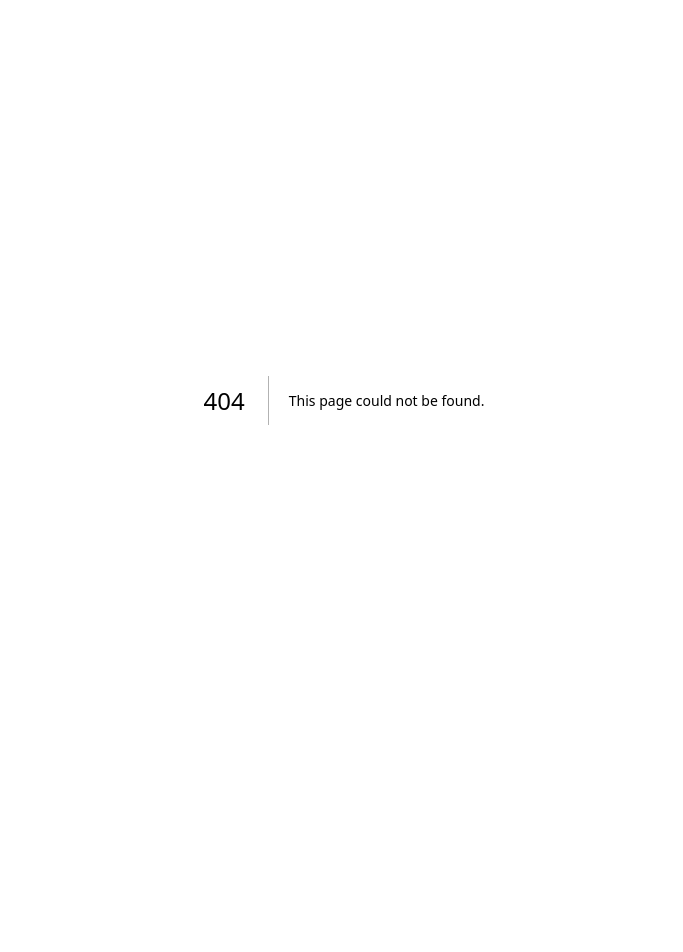
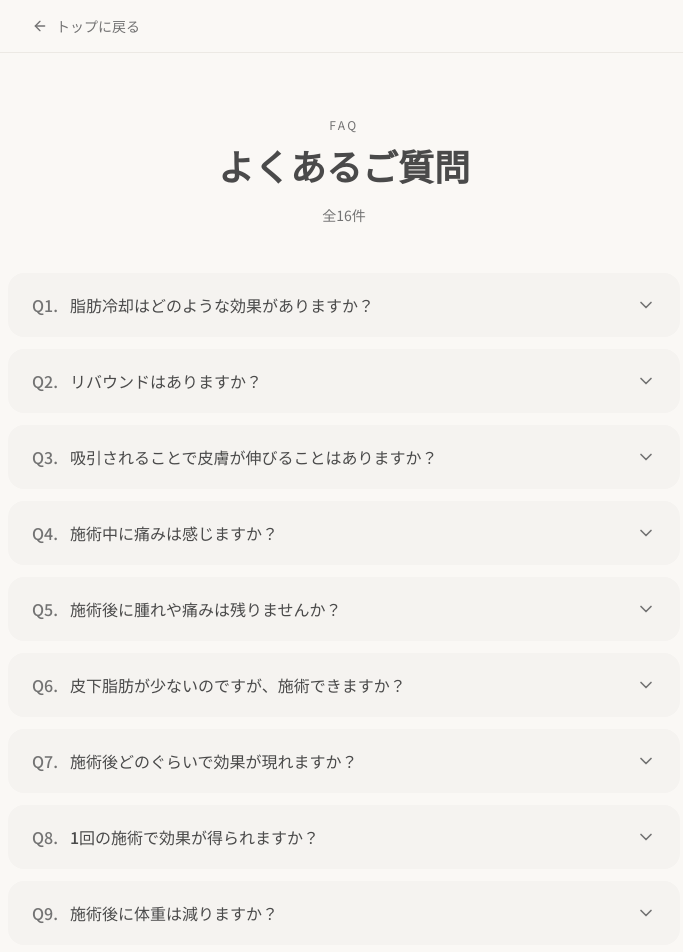
Before and after one commit to ryuya-source/vieru, a Next.js app: page /faq in a window 1280 px wide. Before the commit this address had no page. Shown: the top 952 px of the page, without its empty margins (296-979 px from the left). Before the commit the page ends 800 px from the top, so only its background shows below. Built offline with nearby package versions, Linux system fonts and the light colour scheme.

Commit message:
feat: implement FAQ section with shared data file
Create FAQ data file, update homepage to show first 4, add link to full FAQ page.

```diff
--- /dev/null
+++ b/app/faq/page.tsx
@@ -0,0 +1,91 @@
+"use client"
+
+import { useState } from "react"
+import Link from "next/link"
+import { ChevronDown, ArrowLeft } from "lucide-react"
+import { faqs } from "@/lib/faq-data"
+
+export default function FAQPage() {
+  const [openIndex, setOpenIndex] = useState<number | null>(null)
+
+  return (
+    <div className="min-h-screen bg-background">
+      <header className="sticky top-0 z-50 bg-background/80 backdrop-blur-md border-b border-border/50">
+        <div className="max-w-2xl mx-auto px-6 py-4 flex items-center gap-4">
+          <Link
+            href="/"
+            className="inline-flex items-center gap-2 text-sm text-muted-foreground hover:text-foreground transition-colors"
+          >
+            <ArrowLeft className="w-4 h-4" />
+            {'トップに戻る'}
+          </Link>
+        </div>
+      </header>
+
+      <main className="py-16 px-6">
+        <div className="max-w-2xl mx-auto">
+          <div className="text-center mb-12">
+            <p className="text-xs tracking-[0.2em] uppercase text-muted-foreground mb-4">
+              FAQ
+            </p>
+            <h1 className="font-serif text-3xl md:text-4xl font-semibold text-balance">
+              {'よくあるご質問'}
+            </h1>
+            <p className="text-sm text-muted-foreground mt-4">
+              {`全${faqs.length}件`}
+            </p>
+          </div>
+
+          <div className="space-y-3">
+            {faqs.map((faq, index) => (
+              <div key={faq.question} className="bg-card rounded-2xl overflow-hidden">
+                <button
+                  onClick={() => setOpenIndex(openIndex === index ? null : index)}
+                  className="w-full flex items-center justify-between px-6 py-5 text-left"
+                  aria-expanded={openIndex === index}
+                >
+                  <span className="text-sm md:text-base font-medium pr-4">
+                    <span className="text-muted-foreground mr-3">
+                      {`Q${index + 1}.`}
+                    </span>
+                    {faq.question}
+                  </span>
+                  <ChevronDown
+                    className={`w-5 h-5 shrink-0 text-muted-foreground transition-transform duration-200 ${
+                      openIndex === index ? "rotate-180" : ""
+                    }`}
+                  />
+                </button>
+                <div
+                  className={`overflow-hidden transition-all duration-300 ${
+                    openIndex === index ? "max-h-96" : "max-h-0"
+                  }`}
+                >
+                  <div className="px-6 pb-6">
+                    <p className="text-sm text-muted-foreground leading-relaxed">
+                      {faq.answer}
+                    </p>
+                  </div>
+                </div>
+              </div>
+            ))}
+          </div>
+
+          <p className="text-center text-sm text-muted-foreground mt-12">
+            {'その他ご不明点などお気軽にご相談ください'}
+          </p>
+
+          <div className="text-center mt-8">
+            <Link
+              href="/"
+              className="inline-flex items-center gap-2 text-sm font-medium text-foreground hover:opacity-70 transition-opacity"
+            >
+              <ArrowLeft className="w-4 h-4" />
+              {'トップページに戻る'}
+            </Link>
+          </div>
+        </div>
+      </main>
+    </div>
+  )
+}
--- a/components/sections/faq.tsx
+++ b/components/sections/faq.tsx
@@ -1,30 +1,11 @@
 "use client"
 
 import { useState } from "react"
-import { ChevronDown } from "lucide-react"
+import Link from "next/link"
+import { ChevronDown, ArrowRight } from "lucide-react"
+import { faqs } from "@/lib/faq-data"
 
-const faqs = [
-  {
-    question: "施術中に痛みは感じますか？",
-    answer:
-      "施術中はほとんど痛みを感じません。施術部位にアプリケータを装着すると皮膚が吸引されるため、多少の違和感を感じることもありますが、数分で慣れるお客様が大半です。冷却を行う段階になるとほとんど痛みはございません。",
-  },
-  {
-    question: "1回の施術で効果が得られますか？",
-    answer:
-      "初回施術から効果を実感頂いているお客様もおりますが、ご希望のボディラインに近づけるためには複数回の施術を推奨しております。再度同じ部位を施術する場合は最低4週間あける必要がございます。",
-  },
-  {
-    question: "リバウンドしますか？",
-    answer:
-      "脂肪細胞の数自体が減少するため、施術部位のリバウンドの事例は少ないです。ただし、食べすぎや運動不足などによって施術効果が低くなることがあります。",
-  },
-  {
-    question: "施術後に腫れや痛みは残りませんか？",
-    answer:
-      "施術直後は皮膚に赤みが残る場合がございますが、1週間〜10日ほどで徐々に引いていきます。",
-  },
-]
+const previewFaqs = faqs.slice(0, 4)
 
 export function FAQ() {
   const [openIndex, setOpenIndex] = useState<number | null>(null)
@@ -42,7 +23,7 @@ export function FAQ() {
         </div>
 
         <div className="space-y-3">
-          {faqs.map((faq, index) => (
+          {previewFaqs.map((faq, index) => (
             <div key={faq.question} className="bg-card rounded-2xl overflow-hidden">
               <button
                 onClick={() => setOpenIndex(openIndex === index ? null : index)}
@@ -73,9 +54,15 @@ export function FAQ() {
           ))}
         </div>
 
-        <p className="text-center text-sm text-muted-foreground mt-8">
-          {'その他ご不明点などお気軽にご相談ください'}
-        </p>
+        <div className="text-center mt-10">
+          <Link
+            href="/faq"
+            className="inline-flex items-center gap-2 text-sm font-medium text-foreground hover:opacity-70 transition-opacity"
+          >
+            {`全${faqs.length}件のご質問を見る`}
+            <ArrowRight className="w-4 h-4" />
+          </Link>
+        </div>
       </div>
     </section>
   )
--- /dev/null
+++ b/lib/faq-data.ts
@@ -0,0 +1,87 @@
+export type FAQItem = {
+  question: string
+  answer: string
+}
+
+export const faqs: FAQItem[] = [
+  {
+    question: "脂肪冷却はどのような効果がありますか？",
+    answer:
+      "皮下脂肪に対して『冷却』『加温』を交互に繰り返すことで、部分的に脂肪細胞を分解し、部分痩せ効果を促します。",
+  },
+  {
+    question: "リバウンドはありますか？",
+    answer:
+      "脂肪細胞の数自体が減少するため、施術部位のリバウンドの事例は少ないです。ただし、食べすぎや運動不足などによって施術効果が低くなることがあります。",
+  },
+  {
+    question: "吸引されることで皮膚が伸びることはありますか？",
+    answer:
+      "一時的に皮膚が柔らかくなったように感じることがありますが、皮膚が伸びることはございません。",
+  },
+  {
+    question: "施術中に痛みは感じますか？",
+    answer:
+      "施術中はほとんど痛みを感じません。施術部位にアプリケータを装着すると皮膚が吸引されるため、多少の違和感を感じることもありますが、数分で慣れるお客様が大半です。冷却を行う段階になるとほとんど痛みはございません。",
+  },
+  {
+    question: "施術後に腫れや痛みは残りませんか？",
+    answer:
+      "施術直後は皮膚に赤みが残る場合がございますが、1週間〜10日ほどで徐々に引いていきます。",
+  },
+  {
+    question: "皮下脂肪が少ないのですが、施術できますか？",
+    answer:
+      "脂肪に対する施術ですので、皮下脂肪が1cm未満の方など、過度に脂肪が少ない方には推奨しておりません。カップに吸引される脂肪が多いほど効果が期待できます。",
+  },
+  {
+    question: "施術後どのぐらいで効果が現れますか？",
+    answer:
+      "お客様によっては施術後から効果を実感頂いております。一般的には約1〜4ヶ月かけて少しずつ脂肪細胞が老廃物に代わりデトックスされていきます。※効果の現れ方や時期には個人差があります。",
+  },
+  {
+    question: "1回の施術で効果が得られますか？",
+    answer:
+      "初回施術から効果を実感頂いているお客様もおりますが、ご希望のボディラインに近づけるためには複数回の施術を推奨しております。再度同じ部位を施術する場合は最低4週間あける必要がございます（施術回数は体格・部位で異なる）。",
+  },
+  {
+    question: "施術後に体重は減りますか？",
+    answer:
+      "脂肪冷却は『部分的なサイズダウンを目的とした施術』のため、体重が目に見えて減少することはございません。減量には栄養バランスの摂れた食事や適度な運動が必要となります。",
+  },
+  {
+    question: "脂肪冷却で得たボディラインを維持するコツはありますか？",
+    answer:
+      "食べすぎや運動不足などの生活習慣が続くと施術効果が薄れていきます。栄養バランスの摂れた食事や適度な運動を心がけることが大切です。",
+  },
+  {
+    question: "脂肪冷却は全身に行うことができますか？",
+    answer:
+      "二子玉川店では、腹部・脇腹・背中を適応部位としています（詳しくは料金メニューの該当箇所参照）。",
+  },
+  {
+    question: "施術時間はどのくらいかかりますか？",
+    answer:
+      "皮下脂肪の厚みにより個人差がございますが、施術時間は40分〜60分です。",
+  },
+  {
+    question: "冷やすことに抵抗があるのですが。",
+    answer:
+      "脂肪冷却は部分痩せしたい部位のみを吸引しながら冷却するため、施術部位以外の皮膚温度はほとんど変わりません。施術終了から10分程で施術部位も通常の皮膚温度に戻るため安心ください。",
+  },
+  {
+    question: "どのくらいの頻度で脂肪冷却を受けられますか？",
+    answer:
+      "同一部位を施術する場合は最低4週間空ける必要があります。その他の部位は翌日からでも施術可能です。1週間に6カップ（体脂肪30%以上は8カップ）まで可能となります。",
+  },
+  {
+    question: "脂肪をカップに吸引する理由はなんですか？",
+    answer:
+      "皮下脂肪のみにアプローチするため、皮下脂肪を引き出して筋肉から脂肪を離し、脂肪のみを冷却するためです。",
+  },
+  {
+    question: "年齢制限はありますか？",
+    answer:
+      "20歳〜60歳の健康体のみ施術受付。未成年や禁忌事項への同意が得られない場合などは施術をお断りする場合があります。",
+  },
+]
```
